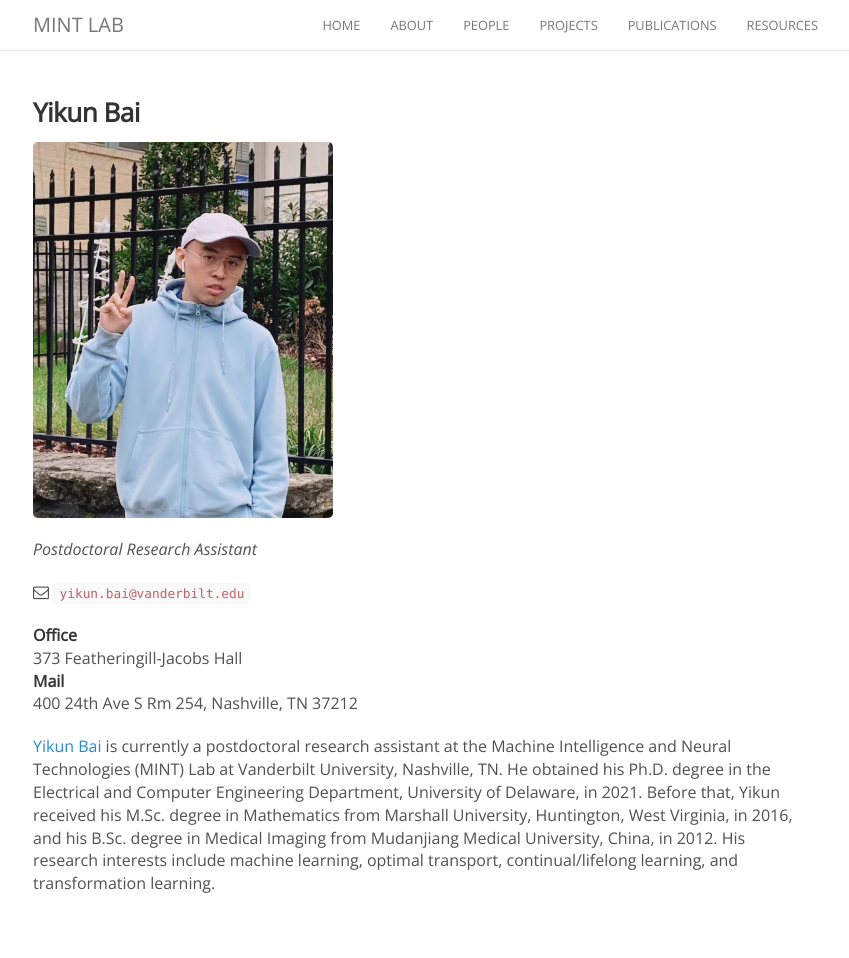
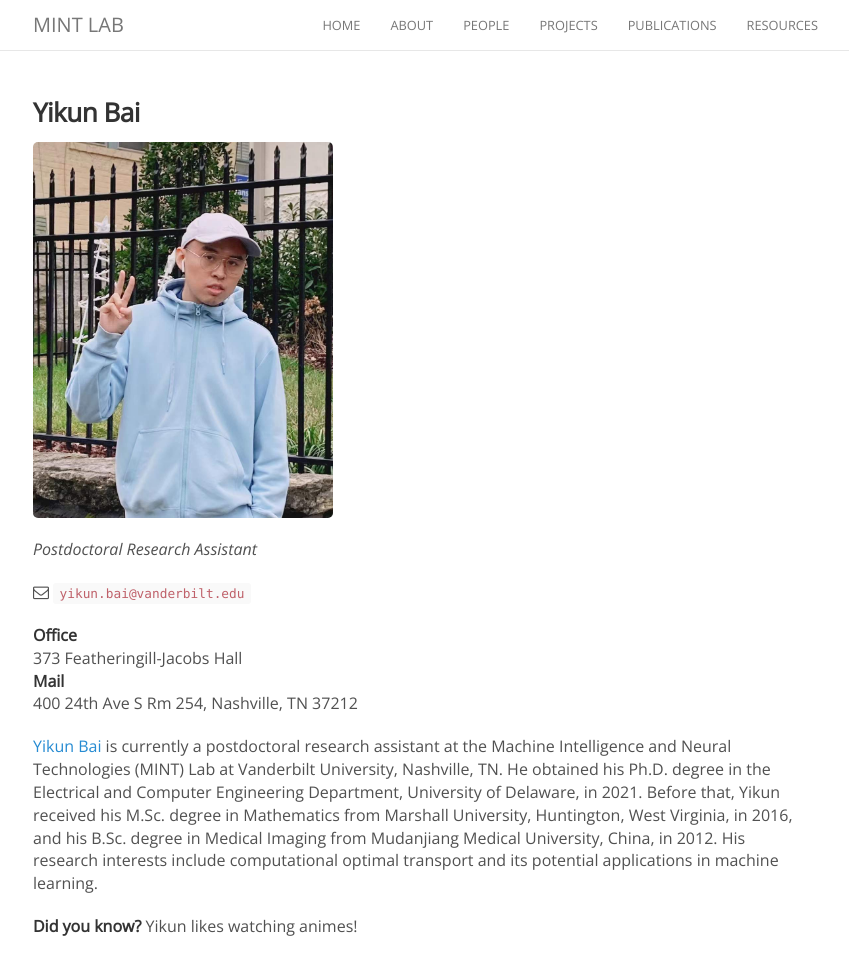
Before and after one commit to naqibUVa/nsp.github.io, a Jekyll site: the page built from _people/Yikun_Bai.md, in a window 1280 px wide and 958 px high. Shown: the whole window, without its empty margins (222-1071 px from the left). Built offline with Jekyll 4.4.1, drawn with Linux system fonts in a browser that asks for light colours; nearby versions of some CDN libraries; comment, search, counter and statistics services are not loaded.

Commit message:
Update Yikun_Bai.md

```diff
--- a/_people/Yikun_Bai.md
+++ b/_people/Yikun_Bai.md
@@ -15,4 +15,6 @@ _Postdoctoral Research Assistant_<br>
 **Mail**<br>
 400 24th Ave S Rm 254, Nashville, TN 37212<br>
 
-[Yikun Bai](https://baio0.github.io/) is currently a postdoctoral research assistant at the Machine Intelligence and Neural Technologies (MINT) Lab at Vanderbilt University, Nashville, TN. He obtained his Ph.D. degree in the Electrical and Computer Engineering Department, University of Delaware, in 2021. Before that, Yikun received his M.Sc. degree in Mathematics from Marshall University, Huntington, West Virginia, in 2016, and his B.Sc. degree in Medical Imaging from Mudanjiang Medical University, China, in 2012. His research interests include machine learning, optimal transport, continual/lifelong learning, and transformation learning.
+[Yikun Bai](https://baio0.github.io/) is currently a postdoctoral research assistant at the Machine Intelligence and Neural Technologies (MINT) Lab at Vanderbilt University, Nashville, TN. He obtained his Ph.D. degree in the Electrical and Computer Engineering Department, University of Delaware, in 2021. Before that, Yikun received his M.Sc. degree in Mathematics from Marshall University, Huntington, West Virginia, in 2016, and his B.Sc. degree in Medical Imaging from Mudanjiang Medical University, China, in 2012. His research interests include computational optimal transport and its potential applications in machine learning.
+
+**Did you know?** Yikun likes watching animes!
```
